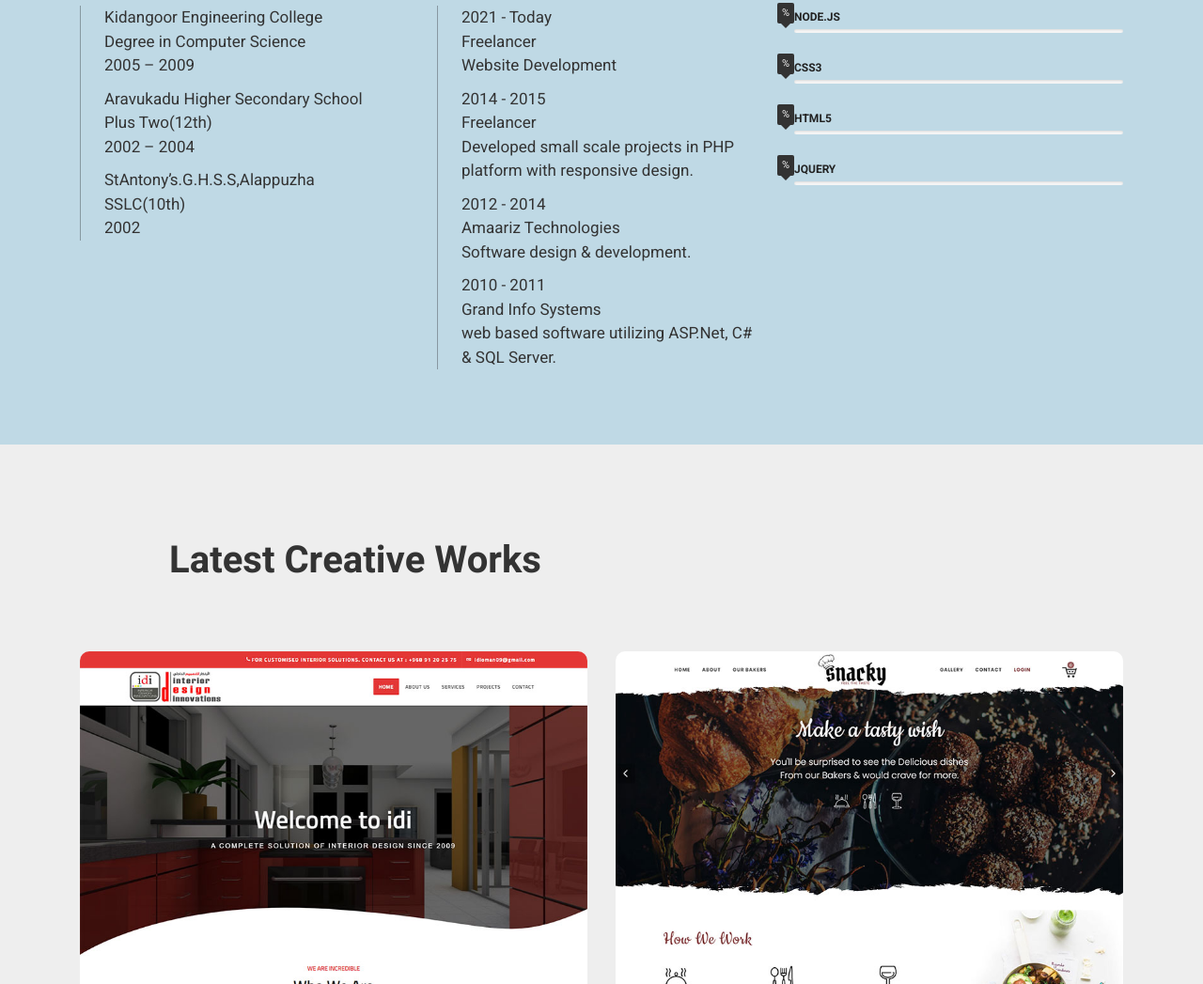
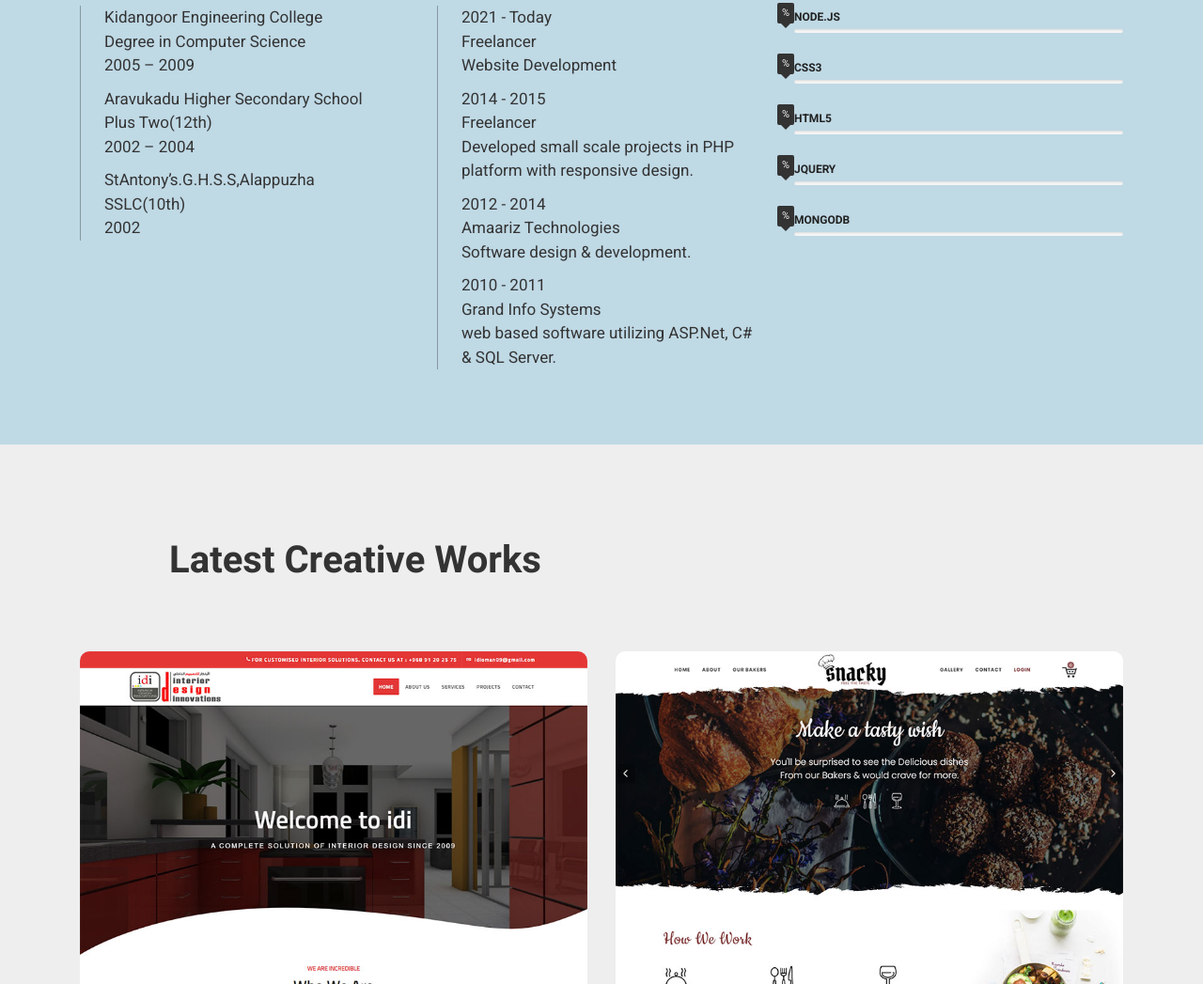
Before and after one commit to riyaaman/riyarahim, a plain HTML site: page index.html in a window 1280 px wide. Shown: the part 2164-3211 px from the top of the page at 94% size. Drawn offline with Linux system fonts and the light colour scheme.

Commit message:
added skill

```diff
--- a/index.html
+++ b/index.html
@@ -198,42 +198,6 @@
 									</div>
 								</div>
 							</div>
-
-							<!-- <div class="col-sm-6 col-lg-4">
-								<div class="feature-box fbox-plain">
-									<div class="fbox-icon">
-										<a href="#"><i class="icon-css3" style="color: #DDD"></i></a>
-									</div>
-									<div class="fbox-content">
-										<h3 class="font-weight-normal ls2" style="color: #FFF">CSS3</h3>
-										<p style="color:#AAA;">Change your Website's Primary Scheme instantly by simply adding the dark class to the body.</p>
-									</div>
-								</div>
-							</div>
-
-							<div class="col-sm-6 col-lg-4">
-								<div class="feature-box fbox-plain">
-									<div class="fbox-icon">
-										<a href="#"><i class="icon-php" style="color: #DDD"></i></a>
-									</div>
-									<div class="fbox-content">
-										<h3 class="font-weight-normal ls2" style="color: #FFF">PHP</h3>
-										<p style="color:#AAA;">Stretch your Website to the Full Width or make it boxed to surprise your visitors.</p>
-									</div>
-								</div>
-							</div>
-
-							<div class="col-sm-6 col-lg-4">
-								<div class="feature-box fbox-plain">
-									<div class="fbox-icon">
-										<a href="#"><i class="icon-adn" style="color: #DDD"></i></a>
-									</div>
-									<div class="fbox-content">
-										<h3 class="font-weight-normal ls2" style="color: #FFF">ASP.Net</h3>
-										<p style="color:#AAA;">We have covered each &amp; everything in our Documentation including Videos &amp; Screenshots.</p>
-									</div>
-								</div>
-							</div> -->
 						</div>
 
 					</div>
@@ -403,12 +367,12 @@
 											<div class="progress-percent"><div class="counter counter-inherit counter-instant"><span data-from="0" data-to="70" data-refresh-interval="30" data-speed="1100"></span>%</div></div>
 										</div>
 									</li>
-									<!-- <li data-percent="70">
-										<span>Php</span>
+									<li data-percent="80">
+										<span>MongoDB</span>
 										<div class="progress">
-											<div class="progress-percent"><div class="counter counter-inherit counter-instant"><span data-from="0" data-to="70" data-refresh-interval="30" data-speed="1100"></span>%</div></div>
+											<div class="progress-percent"><div class="counter counter-inherit counter-instant"><span data-from="0" data-to="80" data-refresh-interval="30" data-speed="1100"></span>%</div></div>
 										</div>
-									</li> -->
+									</li>
 								</ul>
 							</div>
 
```
